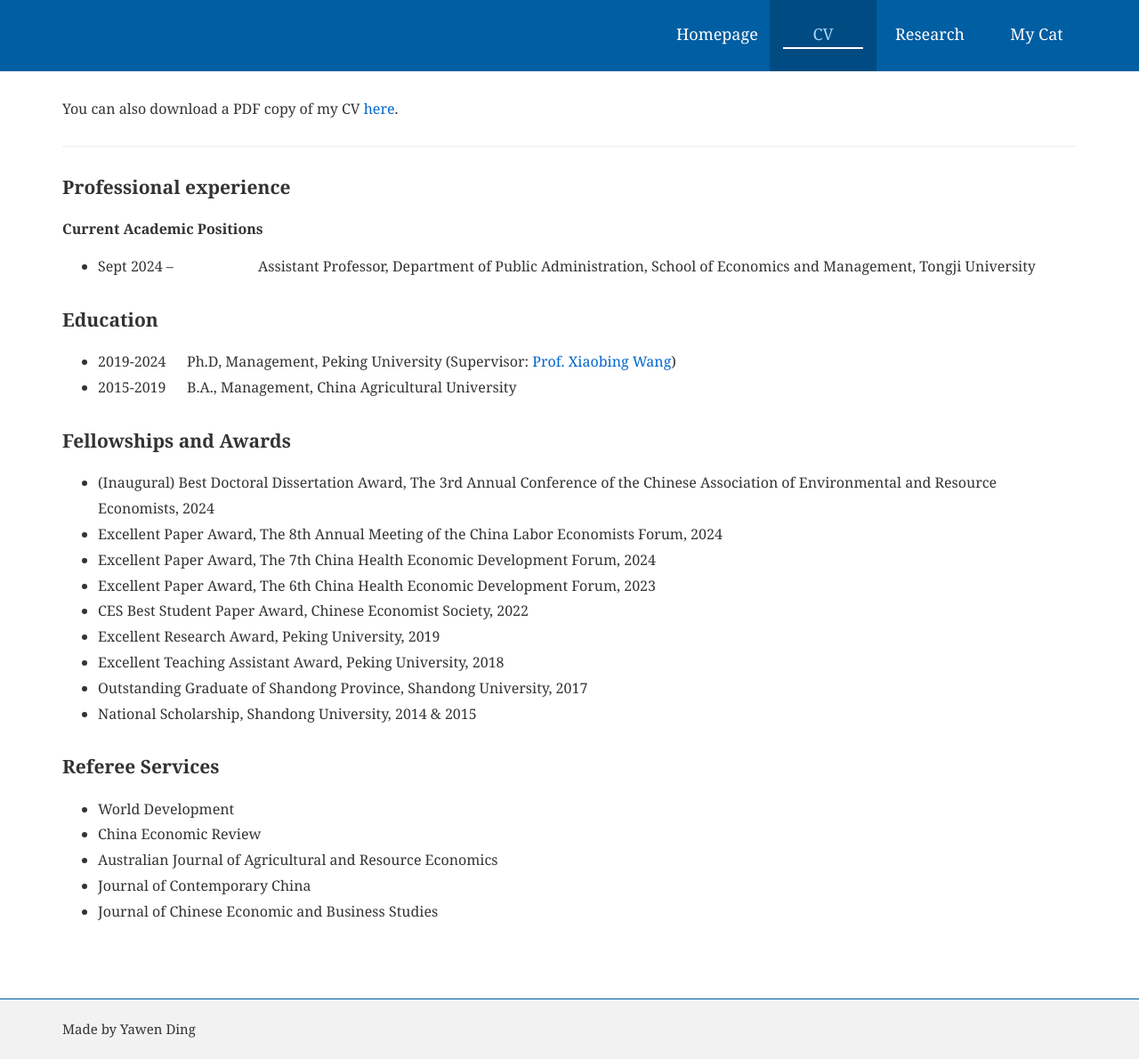
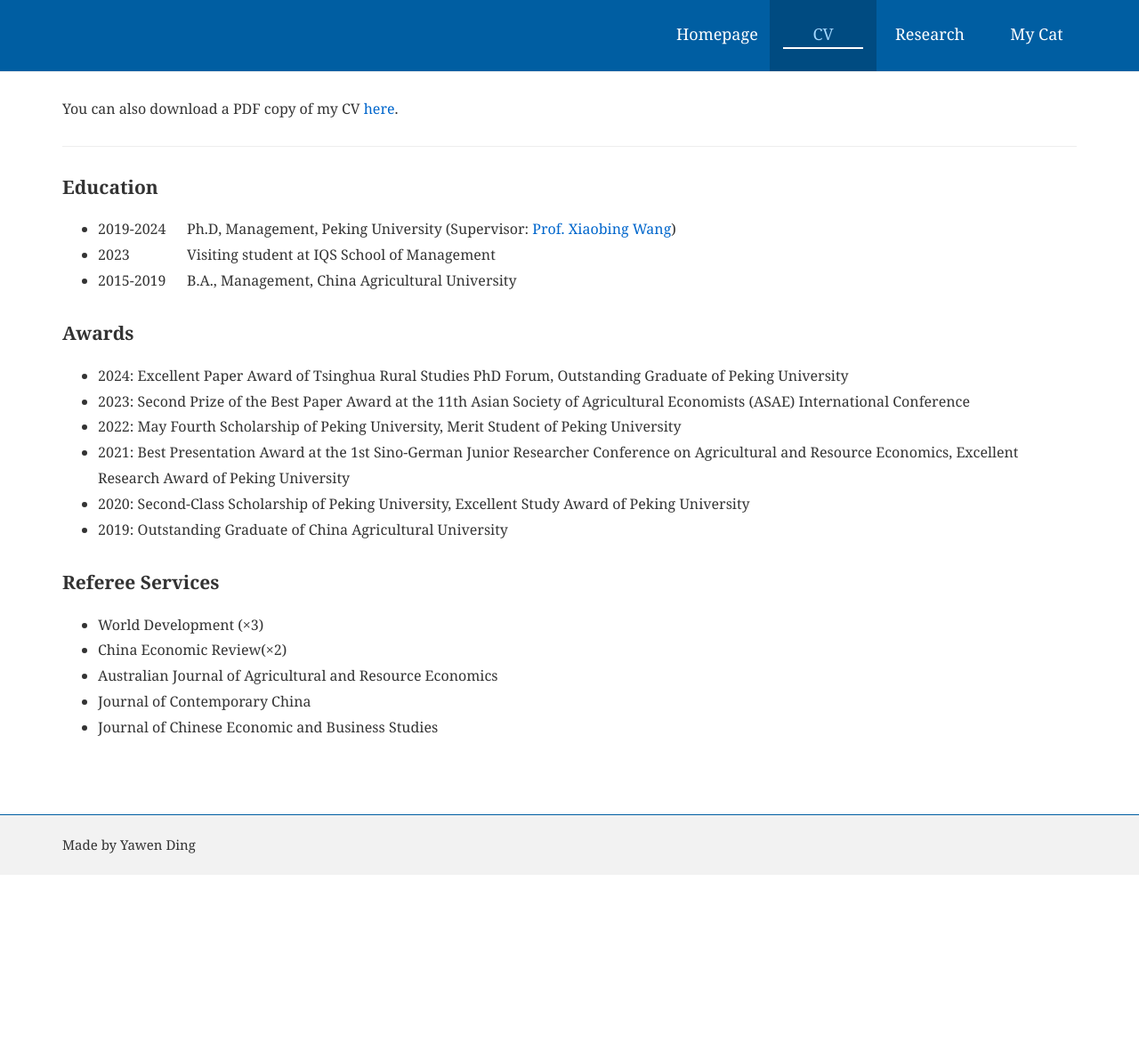
Before and after one commit to YawenDing/yawending.github.io, a Jekyll site: the page built from pages/_CV/index.md, in a window 1280 px wide. Shown: the whole page at 89% size. Built offline with Jekyll 4.4.1, drawn with Linux system fonts in a browser that asks for light colours; after the commit the page ends 983 px from its top, so only the background shows below that.

Commit message:
Update index.md

```diff
--- a/pages/_CV/index.md
+++ b/pages/_CV/index.md
@@ -7,19 +7,6 @@ no_heading: true
 You can also download a PDF copy of my CV [here]({{ "/assets/pdf/Shuo_Li_CV.pdf"}}).
 
 ---
-
-## Professional experience
-
-#### Current Academic Positions
-<table class="homepage-table">
-  <tbody>
-    <tr>
-      <td valign="baseline" width="220"><ul><li>Sept 2024 –</li></ul></td>
-      <td valign="baseline">Assistant Professor, Department of Public Administration, School of Economics and Management, Tongji University</td>
-    </tr>
-  </tbody>
-</table>
-
 
 
 
@@ -32,6 +19,10 @@ You can also download a PDF copy of my CV [here]({{ "/assets/pdf/Shuo_Li_CV.pdf"
       <td valign="baseline">Ph.D, Management, Peking University (Supervisor: <a href="http://ccap.pku.edu.cn/yjtd/szdw/4946.htm">Prof. Xiaobing Wang</a>)</td>
     </tr>
     <tr>
+      <td valign="baseline"><ul><li>2023</li></ul></td>
+      <td valign="baseline">Visiting student at IQS School of Management</td>
+    </tr>
+    <tr>
       <td valign="baseline"><ul><li>2015-2019</li></ul></td>
       <td valign="baseline">B.A., Management, China Agricultural University</td>
     </tr>
@@ -39,23 +30,22 @@ You can also download a PDF copy of my CV [here]({{ "/assets/pdf/Shuo_Li_CV.pdf"
 </table>
 
 
-## Fellowships and Awards
+## Awards
 
-- (Inaugural) Best Doctoral Dissertation Award, The 3rd Annual Conference of the Chinese Association of Environmental and Resource Economists, 2024
-- Excellent Paper Award, The 8th Annual Meeting of the China Labor Economists Forum, 2024
-- Excellent Paper Award, The 7th China Health Economic Development Forum, 2024
-- Excellent Paper Award, The 6th China Health Economic Development Forum, 2023
-- CES Best Student Paper Award, Chinese Economist Society, 2022
-- Excellent Research Award, Peking University, 2019
-- Excellent Teaching Assistant Award, Peking University, 2018
-- Outstanding Graduate of Shandong Province, Shandong University, 2017
-- National Scholarship, Shandong University, 2014 & 2015
+- 2024: Excellent Paper Award of Tsinghua Rural Studies PhD Forum, Outstanding Graduate of Peking University
+- 2023: Second Prize of the Best Paper Award at the 11th Asian Society of Agricultural Economists (ASAE) International Conference
+- 2022: May Fourth Scholarship of Peking University, Merit Student of Peking University
+- 2021: Best Presentation Award at the 1st Sino-German Junior Researcher Conference on Agricultural and Resource Economics, Excellent Research Award of Peking University
+- 2020: Second-Class Scholarship of Peking University, Excellent Study Award of Peking University
+- 2019: Outstanding Graduate of China Agricultural University
+
+
 
 
 ## Referee Services
 
-- World Development
-- China Economic Review
+- World Development (×3)
+- China Economic Review(×2)
 - Australian Journal of Agricultural and Resource Economics
 - Journal of Contemporary China
 - Journal of Chinese Economic and Business Studies
```
